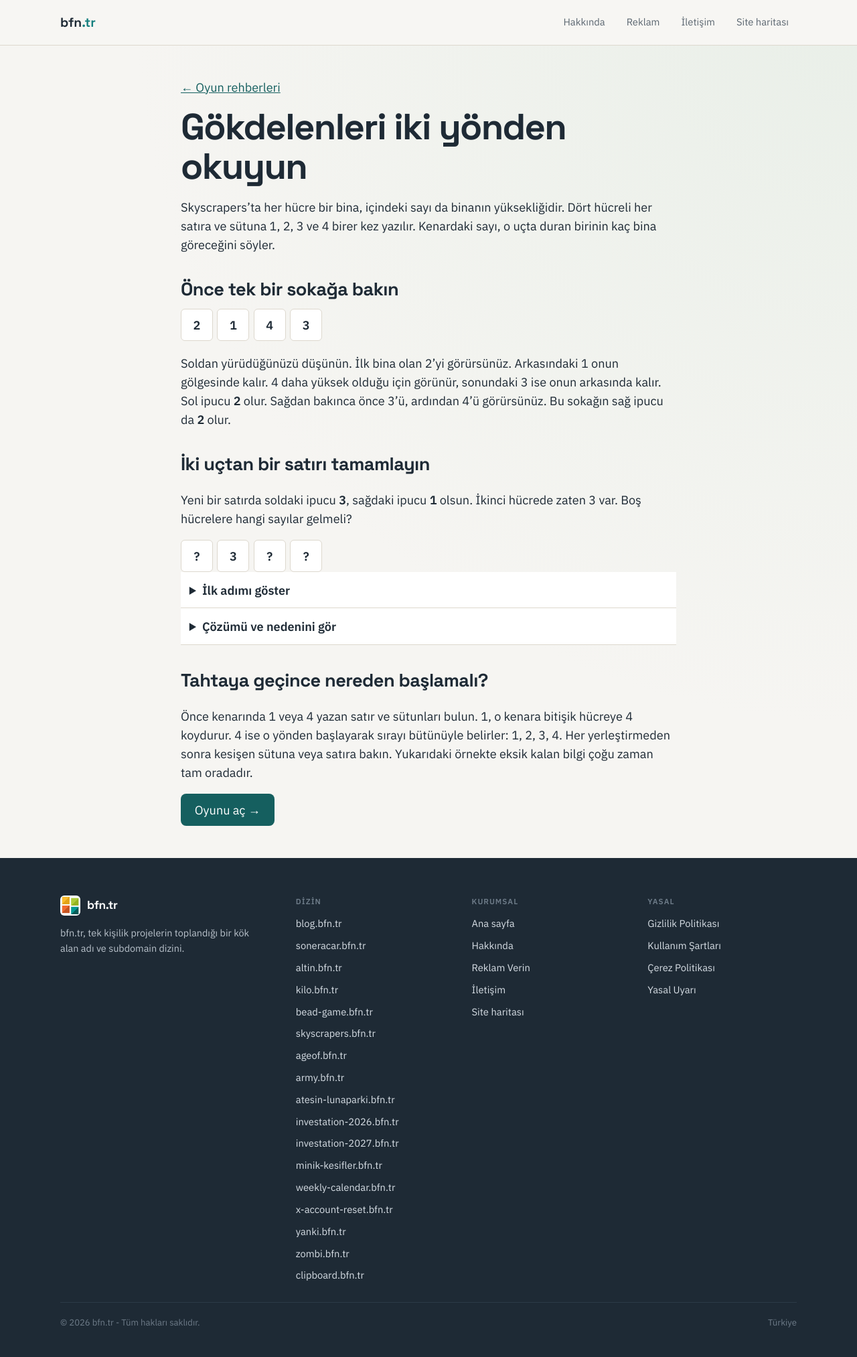
After one commit to bfn-yazilim/bfn.tr, a PHP site: page /oyunlar/skyscrapers/ in a window 1280 px wide. The commit adds this page. Shown: the whole page at 67% size. Run offline with PHP 8.4, Linux system fonts and the light colour scheme.

Commit message:
Ana siteye oyun görüntüleri ve çözümlü örneklerle iki rehber ekle

```diff
--- a/assets/site.css
+++ b/assets/site.css
@@ -452,3 +452,21 @@ a:hover {
   .menu { width: 100%; }
   .footer-grid { grid-template-columns: 1fr; gap: 26px; }
 }
+
+.guide-cards { display:grid; grid-template-columns:repeat(auto-fit,minmax(min(100%,330px),1fr)); gap:1rem; margin-bottom:2.5rem }
+.guide-card { display:grid; grid-template-columns:30% 1fr; gap:1rem; background:var(--surface); border:1px solid var(--line); border-radius:12px; overflow:hidden; }
+.guide-card img { width:100%; height:100%; object-fit:cover }
+.guide-card div { padding:1rem 1rem 1rem 0 }
+.guide-card h3, .guide-card p { margin:0 0 .45rem }
+.guide article { max-width:740px; margin:3rem auto; font-size:1.13rem }
+.guide h1 { max-width:24ch; margin:1rem 0 }
+.guide h2 { margin:2rem 0 .5rem }
+.guide figure { margin:1.2rem 0 }
+.guide figure img { display:block; width:100%; height:auto; border-radius:8px }
+.guide figcaption { margin-top:.4rem; color:var(--muted); font-size:.94rem }
+.guide-play { display:inline-block; padding:.6rem 1.3rem; border-radius:8px; background:#155f5f; color:white; text-decoration:none }
+.guide-play:hover { color:white; background:#124747 }
+.street { display:flex; gap:.4rem }
+.street b { display:grid; place-items:center; width:3rem; height:3rem; background:var(--surface); border:1px solid var(--line); border-radius:6px }
+.guide details { padding:.8rem; background:var(--surface); border-bottom:1px solid var(--line) }
+.guide summary { cursor:pointer; font-weight:600 }
--- a/index.html
+++ b/index.html
@@ -37,7 +37,7 @@
       <div class="hero-grid">
         <div class="hero-copy">
           <h1>bfn.tr altındaki projelerin dizini</h1>
-          <p class="lead">Her proje ayrı subdomainde çalışır. Aşağıdan arayıp filtreleyerek doğrudan ilgili servise gidebilirsiniz.</p>
+          <p class="lead">Oyunları örneklerle keşfedin ya da dizinde arama yaparak kullanmak istediğiniz araca geçin.</p>
           <div class="stats">
             <div class="stat"><b id="liveCount">0</b><span>aktif subdomain</span></div>
             <div class="stat"><b id="catCount">0</b><span>kategori</span></div>
@@ -48,6 +48,10 @@
         </div>
       </div>
     </section>
+
+    <section id="rehberler" aria-labelledby="rehber-baslik"><h2 id="rehber-baslik">Oyun rehberleri</h2><div class="guide-cards"><article class="guide-card"><img src="/assets/img/rehber/ilk-mac.webp" alt="" width="220" height="140"><div><h3><a href="/oyunlar/cephe-hatti/">Cephe Hattı’nda ilk maç</a></h3><p>Taburu hareket ettirin, komutanınızı seçin ve ilk 100 altını nasıl harcayacağınıza karar verin.</p><a href="/oyunlar/cephe-hatti/">Rehberi oku</a> · <a href="https://army.bfn.tr/">Oyna</a></div></article>
+<article class="guide-card"><img src="/assets/img/links/skyscrapers.webp" alt="" width="220" height="140"><div><h3><a href="/oyunlar/skyscrapers/">Gökdelenleri iki yönden okuyun</a></h3><p>Dört binalı bir sokakta hangi yüksekliklerin gizlendiğini bulun. Ardından aynı yöntemi bulmacada deneyin.</p><a href="/oyunlar/skyscrapers/">Rehberi oku</a> · <a href="https://skyscrapers.bfn.tr/">Oyna</a></div></article>
+</div></section>
 
     <section aria-label="Subdomain listesi">
       <div class="controls">
--- /dev/null
+++ b/oyunlar/skyscrapers/index.html
@@ -0,0 +1,103 @@
+<!doctype html>
+<html lang="tr">
+<head>
+  <meta charset="utf-8">
+  <meta name="viewport" content="width=device-width, initial-scale=1">
+  <title>Skyscrapers’ta kenar ipuçlarını okuma rehberi | bfn.tr</title>
+  <meta name="description" content="Dört binalı bir sokakta hangi yüksekliklerin gizlendiğini bulun. Ardından aynı yöntemi bulmacada deneyin.">
+  <link rel="canonical" href="https://bfn.tr/oyunlar/skyscrapers/">
+  <link rel="preconnect" href="https://fonts.googleapis.com">
+  <link rel="preconnect" href="https://fonts.gstatic.com" crossorigin>
+  <link href="https://fonts.googleapis.com/css2?family=Space+Grotesk:wght@500;600;700&family=IBM+Plex+Sans:wght@400;500;600&display=swap" rel="stylesheet">
+  <link rel="stylesheet" href="/assets/site.css">
+  <script async src="https://pagead2.googlesyndication.com/pagead/js/adsbygoogle.js?client=ca-pub-1296049589985967" crossorigin="anonymous"></script>
+</head>
+<body>
+  <header class="nav">
+    <div class="wrap nav-row">
+      <a class="logo" href="/">bfn<span>.tr</span></a>
+      <nav class="menu" aria-label="Ana menü">
+        <a href="/hakkinda/">Hakkında</a>
+        <a href="/reklam/">Reklam</a>
+        <a href="/iletisim/">İletişim</a>
+        <a href="/site-haritasi/">Site haritası</a>
+      </nav>
+    </div>
+  </header>
+  <main class="wrap guide"><article>
+<a href="/#rehberler">← Oyun rehberleri</a><h1>Gökdelenleri iki yönden okuyun</h1>
+<p>Skyscrapers’ta her hücre bir bina, içindeki sayı da binanın yüksekliğidir. Dört hücreli her satıra ve sütuna 1, 2, 3 ve 4 birer kez yazılır. Kenardaki sayı, o uçta duran birinin kaç bina göreceğini söyler.</p>
+<h2>Önce tek bir sokağa bakın</h2>
+<div class="street" aria-label="Soldan sağa bina yükseklikleri"><b>2</b><b>1</b><b>4</b><b>3</b></div>
+<p>Soldan yürüdüğünüzü düşünün. İlk bina olan 2’yi görürsünüz. Arkasındaki 1 onun gölgesinde kalır. 4 daha yüksek olduğu için görünür, sonundaki 3 ise onun arkasında kalır. Sol ipucu <strong>2</strong> olur. Sağdan bakınca önce 3’ü, ardından 4’ü görürsünüz. Bu sokağın sağ ipucu da <strong>2</strong> olur.</p>
+<h2>İki uçtan bir satırı tamamlayın</h2>
+<p>Yeni bir satırda soldaki ipucu <strong>3</strong>, sağdaki ipucu <strong>1</strong> olsun. İkinci hücrede zaten 3 var. Boş hücrelere hangi sayılar gelmeli?</p>
+<div class="street" aria-label="Boş, üç, boş, boş"><b>?</b><b>3</b><b>?</b><b>?</b></div>
+<details><summary>İlk adımı göster</summary><p>Sağdan yalnızca bir bina görünüyor. En sağdaki hücreye 4 gelmeli. Oraya daha kısa bir bina yazsaydınız, arkasındaki 4 de görünürdü.</p></details>
+<details><summary>Çözümü ve nedenini gör</summary><p>İki olasılık var: <strong>1 · 3 · 2 · 4</strong> ve <strong>2 · 3 · 1 · 4</strong>. İkisinde de soldan üç bina görünüyor. Bu ipuçları tek başına ilk hücreyi belirlemeye yetmez. Örneğin ilk sütunun başka bir hücresinde 1 varsa ilk hücreye 2 gelir ve satır <strong>2 · 3 · 1 · 4</strong> olur.</p></details>
+<h2>Tahtaya geçince nereden başlamalı?</h2>
+<p>Önce kenarında 1 veya 4 yazan satır ve sütunları bulun. 1, o kenara bitişik hücreye 4 koydurur. 4 ise o yönden başlayarak sırayı bütünüyle belirler: 1, 2, 3, 4. Her yerleştirmeden sonra kesişen sütuna veya satıra bakın. Yukarıdaki örnekte eksik kalan bilgi çoğu zaman tam oradadır.</p>
+<p><a class="guide-play" href="https://skyscrapers.bfn.tr/">Oyunu aç →</a></p>
+</article></main>
+  <footer class="site-footer">
+    <div class="wrap footer-grid">
+      <div class="footer-brand">
+        <a class="footer-logo" href="/">
+          <img src="/assets/img/bfn-icon.svg" alt="bfn.tr logosu">
+          <span>bfn.tr</span>
+        </a>
+        <p>bfn.tr, tek kişilik projelerin toplandığı bir kök alan adı ve subdomain dizini.</p>
+      </div>
+
+      <div class="footer-col">
+        <h3>Dizin</h3>
+        <div class="footer-links">
+          <a href="https://blog.bfn.tr" target="_blank" rel="noopener">blog.bfn.tr</a>
+          <a href="https://soneracar.bfn.tr" target="_blank" rel="noopener">soneracar.bfn.tr</a>
+          <a href="https://altin.bfn.tr" target="_blank" rel="noopener">altin.bfn.tr</a>
+          <a href="https://kilo.bfn.tr" target="_blank" rel="noopener">kilo.bfn.tr</a>
+          <a href="https://bead-game.bfn.tr" target="_blank" rel="noopener">bead-game.bfn.tr</a>
+          <a href="https://skyscrapers.bfn.tr" target="_blank" rel="noopener">skyscrapers.bfn.tr</a>
+          <a href="https://ageof.bfn.tr" target="_blank" rel="noopener">ageof.bfn.tr</a>
+          <a href="https://army.bfn.tr" target="_blank" rel="noopener">army.bfn.tr</a>
+          <a href="https://atesin-lunaparki.bfn.tr" target="_blank" rel="noopener">atesin-lunaparki.bfn.tr</a>
+          <a href="https://investation-2026.bfn.tr" target="_blank" rel="noopener">investation-2026.bfn.tr</a>
+          <a href="https://investation-2027.bfn.tr" target="_blank" rel="noopener">investation-2027.bfn.tr</a>
+          <a href="https://minik-kesifler.bfn.tr" target="_blank" rel="noopener">minik-kesifler.bfn.tr</a>
+          <a href="https://weekly-calendar.bfn.tr" target="_blank" rel="noopener">weekly-calendar.bfn.tr</a>
+          <a href="https://x-account-reset.bfn.tr" target="_blank" rel="noopener">x-account-reset.bfn.tr</a>
+          <a href="https://yanki.bfn.tr" target="_blank" rel="noopener">yanki.bfn.tr</a>
+          <a href="https://zombi.bfn.tr" target="_blank" rel="noopener">zombi.bfn.tr</a>
+          <a href="#" aria-disabled="true">clipboard.bfn.tr</a>
+        </div>
+      </div>
+
+      <div class="footer-col">
+        <h3>Kurumsal</h3>
+        <div class="footer-links">
+          <a href="/">Ana sayfa</a>
+          <a href="/hakkinda/">Hakkında</a>
+          <a href="/reklam/">Reklam Verin</a>
+          <a href="/iletisim/">İletişim</a>
+          <a href="/site-haritasi/">Site haritası</a>
+        </div>
+      </div>
+
+      <div class="footer-col">
+        <h3>Yasal</h3>
+        <div class="footer-links">
+          <a href="/gizlilik/">Gizlilik Politikası</a>
+          <a href="/sartlar/">Kullanım Şartları</a>
+          <a href="/cerez/">Çerez Politikası</a>
+          <a href="/yasal-uyari/">Yasal Uyarı</a>
+        </div>
+      </div>
+    </div>
+
+    <div class="wrap footer-bottom">
+      <span>© 2026 bfn.tr - Tüm hakları saklıdır.</span>
+      <span>Türkiye</span>
+    </div>
+  </footer>
+</body>
+</html>
--- a/site-haritasi/index.html
+++ b/site-haritasi/index.html
@@ -37,7 +37,8 @@
         <li><a href="/cerez/">Çerezler</a></li>
         <li><a href="/yayin-ilkeleri/">Yayın İlkeleri</a></li>
         <li><a href="/yasal-uyari/">Yasal Uyarı</a></li>
-        <li><a href="/404.html">404 sayfası</a></li>
+        <li><a href="/oyunlar/cephe-hatti/">Cephe Hattı’nda ilk maç ve Cephanelik rehberi</a></li>
+        <li><a href="/oyunlar/skyscrapers/">Skyscrapers’ta kenar ipuçlarını okuma rehberi</a></li>
       </ul>
     </div>
   </main>
--- a/sitemap.xml
+++ b/sitemap.xml
@@ -2,7 +2,7 @@
 <urlset xmlns="http://www.sitemaps.org/schemas/sitemap/0.9">
   <url>
     <loc>https://bfn.tr/</loc>
-    <lastmod>2026-08-06</lastmod>
+    <lastmod>2026-11-25</lastmod>
     <changefreq>weekly</changefreq>
     <priority>1.0</priority>
   </url>
@@ -26,7 +26,7 @@
   </url>
   <url>
     <loc>https://bfn.tr/site-haritasi/</loc>
-    <lastmod>2026-08-06</lastmod>
+    <lastmod>2026-11-25</lastmod>
     <changefreq>monthly</changefreq>
     <priority>0.6</priority>
   </url>
@@ -60,4 +60,6 @@
     <changefreq>yearly</changefreq>
     <priority>0.5</priority>
   </url>
+  <url><loc>https://bfn.tr/oyunlar/cephe-hatti/</loc><lastmod>2026-11-25</lastmod></url>
+  <url><loc>https://bfn.tr/oyunlar/skyscrapers/</loc><lastmod>2026-11-25</lastmod></url>
 </urlset>
```
Also changed, not shown: oyunlar/cephe-hatti/index.html (added, +102 -0 lines), assets/img/rehber/cephanelik.webp (added), assets/img/rehber/ilk-mac.webp (added), 1 other file.
